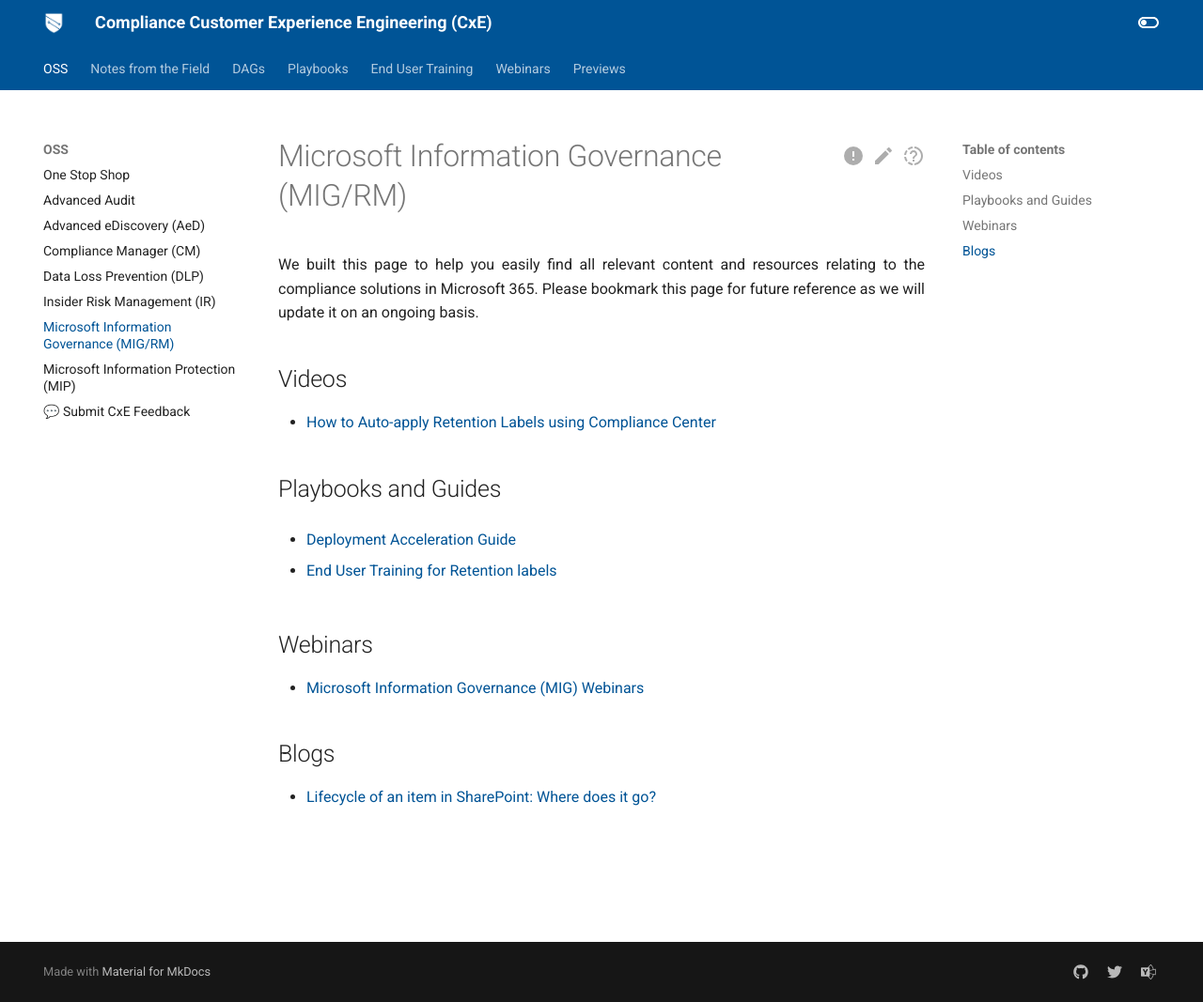
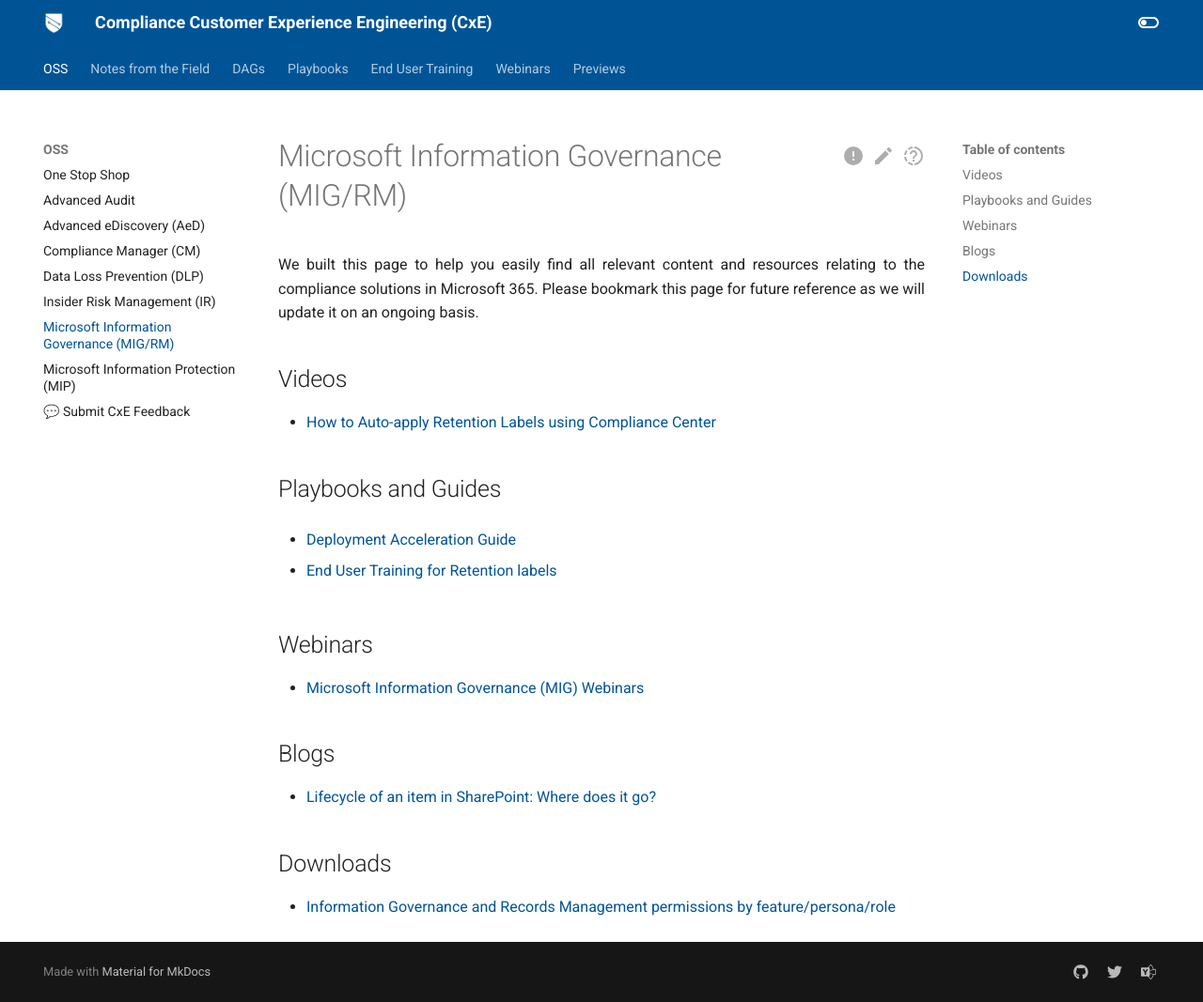
Before and after one commit to microsoft/ComplianceCxE, an MkDocs documentation site: the page built from docs/resources/mig.md, in a window 1280 px wide and 1067 px high. Shown: the whole window at 94% size. Built offline with MkDocs 1.6.1 and Material for MkDocs 9.7.7, drawn with Linux system fonts in a browser that asks for light colours; comment, search, counter and statistics services are not loaded; old or Windows-style settings are respelled for this version of MkDocs.

Commit message:
file for downloads

```diff
--- a/docs/resources/mig.md
+++ b/docs/resources/mig.md
@@ -19,3 +19,6 @@
 
 ## Blogs
 * [Lifecycle of an item in SharePoint: Where does it go?](https://techcommunity.microsoft.com/t5/security-compliance-and-identity/lifecycle-of-an-item-in-sharepoint-where-does-it-go/ba-p/1751228)
+
+## Downloads
+* [Information Governance and Records Management permissions by feature/persona/role](../../files/permissions.xlsx)
```
